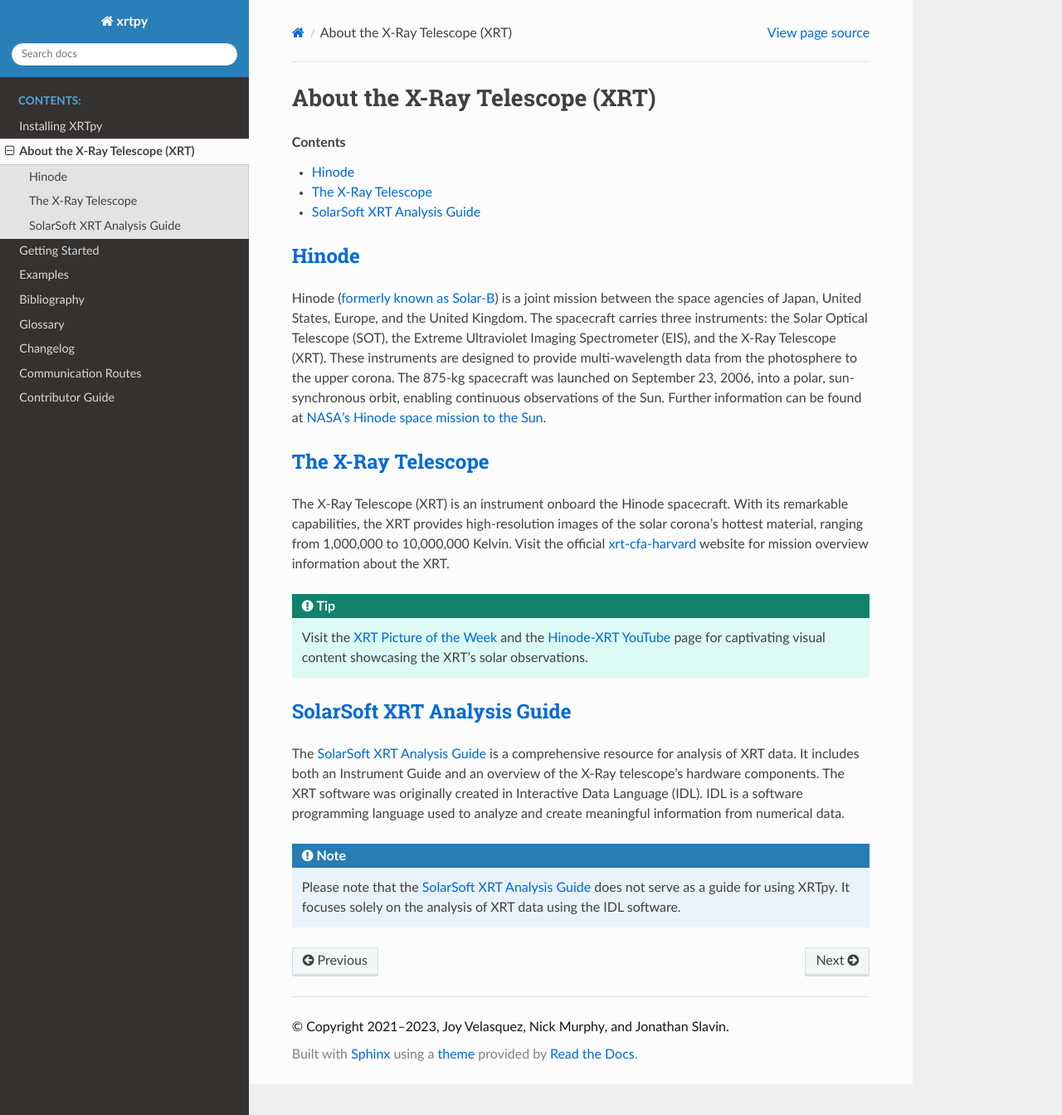
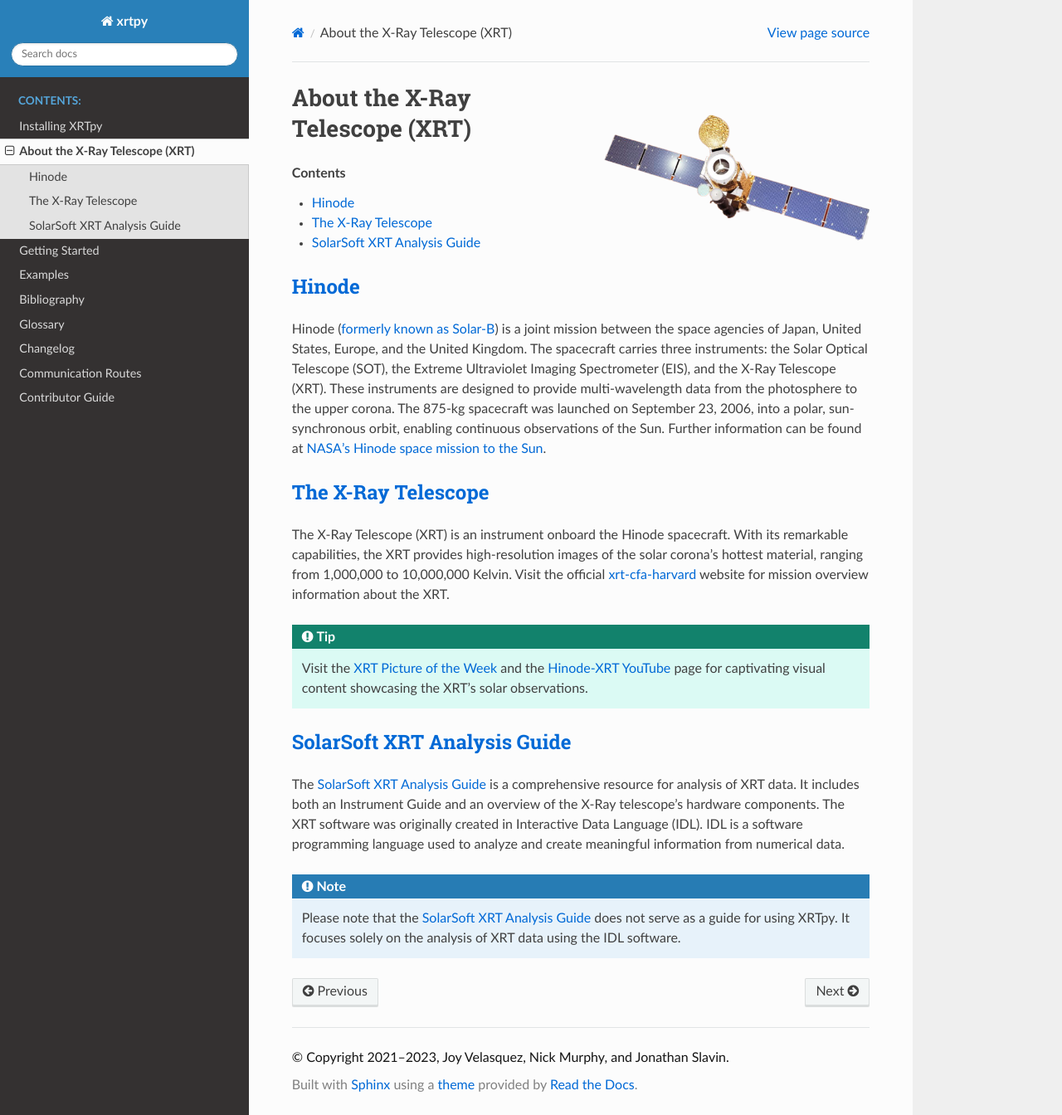
Before and after one commit to HinodeXRT/xrtpy, a Sphinx documentation site: the page built from docs/about_xrt.rst, in a window 1280 px wide and 1344 px high. Shown: the whole window at 83% size. Built offline with Sphinx 7.4.7 and the Read the Docs theme 2.0.0, drawn with Linux system fonts in a browser that asks for light colours; pages that are not in the unit, such as notebooks, are missing from menus.

Commit message:
Hinode satellite image  (#194)
* Adding a Hinode satellite image for a XRTpy site page.

* Testing hinode image on site

* Resizing image to appear larger

* Removing image, appears to small

* Updated images of hinode_satellite.png

* Making image larger

* Making image smaller

```diff
--- a/docs/about_xrt.rst
+++ b/docs/about_xrt.rst
@@ -1,4 +1,10 @@
 .. _about-xrt:
+
+.. image:: images/hinode_satellite.png
+   :alt: Hinode Satellite
+   :align: right
+   :scale: 64%
+
 
 *******************************
 About the X-Ray Telescope (XRT)
```
Also changed, not shown: docs/images/hinode_satellite.png (added).
